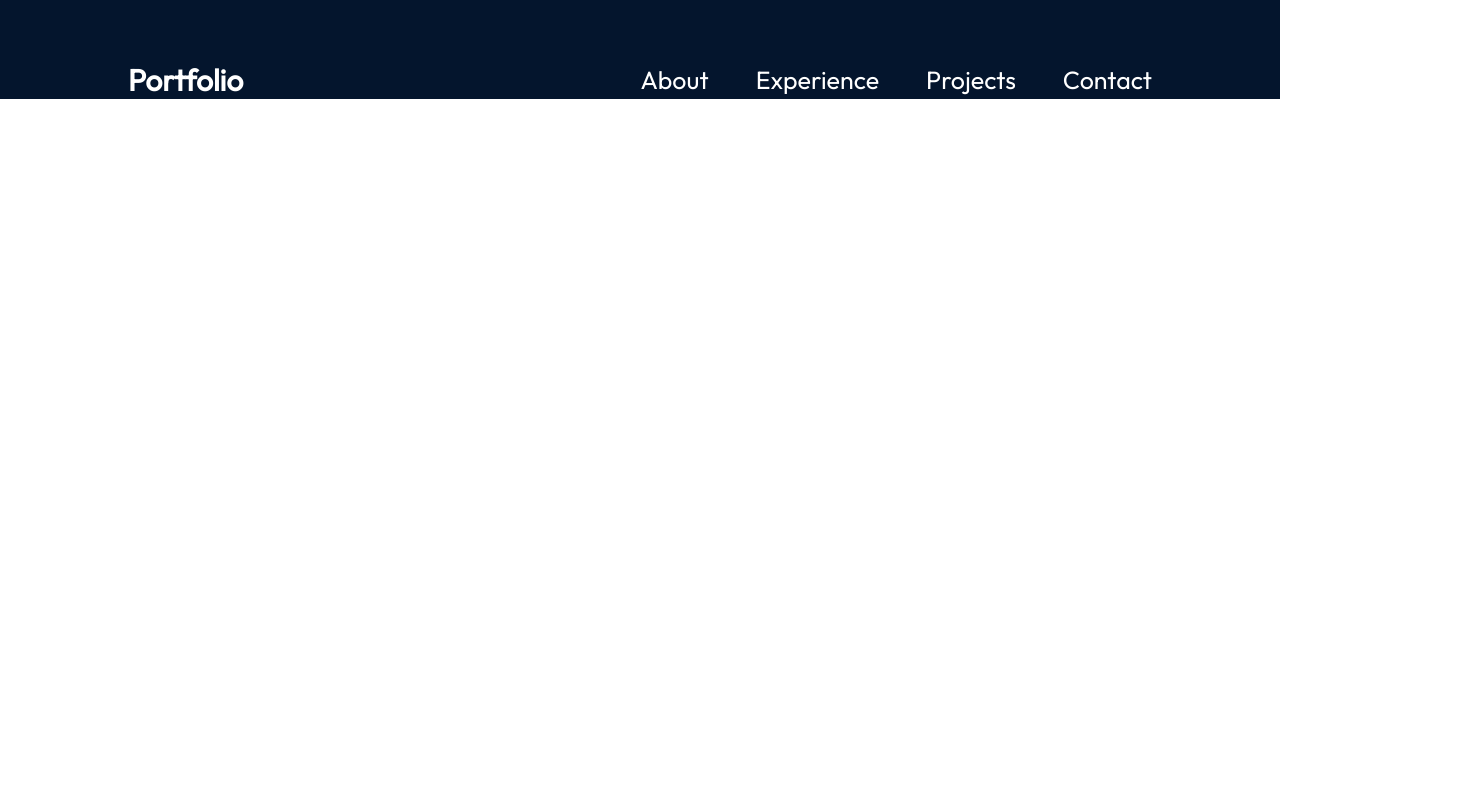
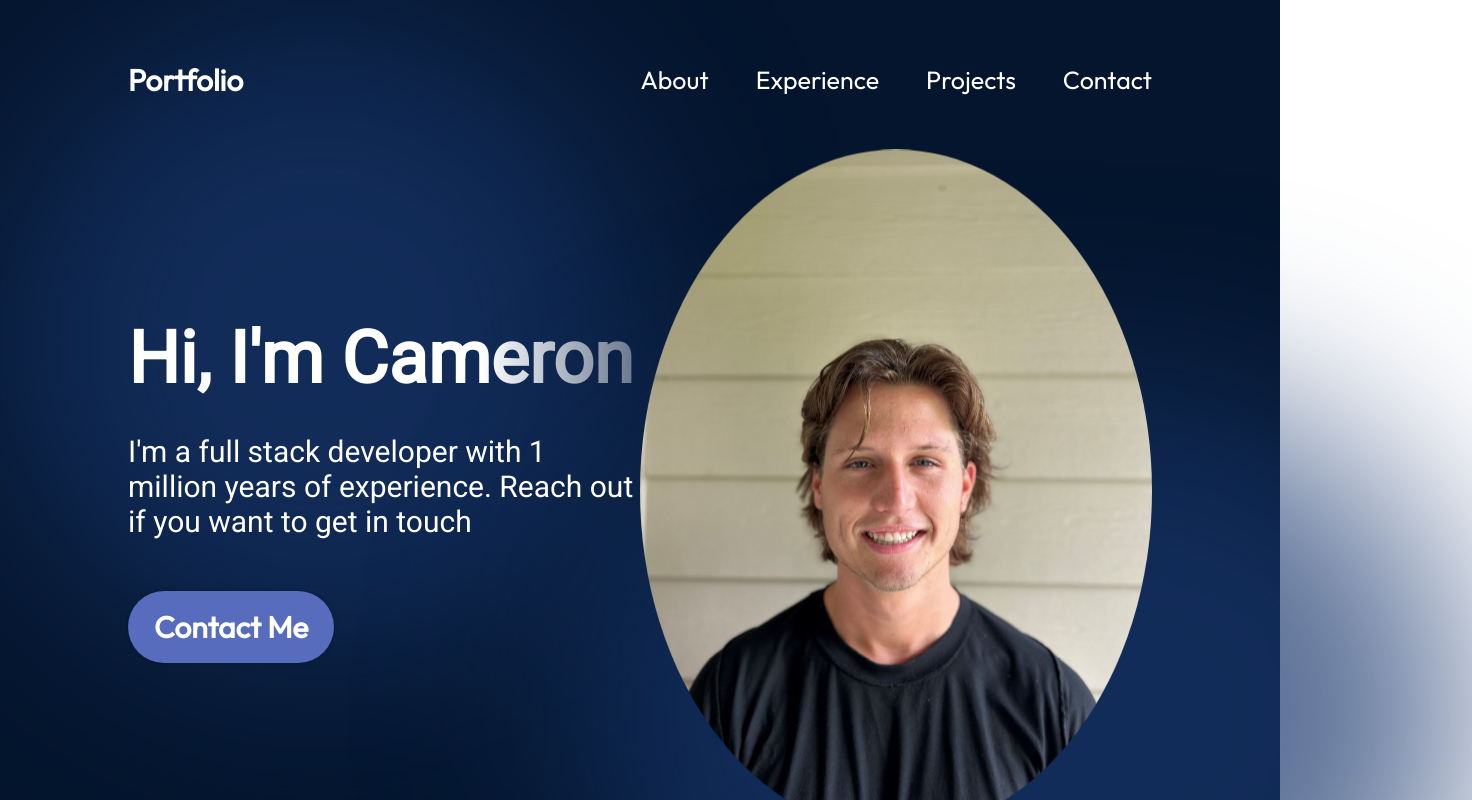
Before and after one commit to CPoooo/professional-portfolio, a React (Vite) app in the folder Professional Portfolio/: page / in a window 1280 px wide. Shown: the top 800 px of the page, 1472 px wide, since content can reach past the window. Built offline with nearby package versions, Linux system fonts and the light colour scheme.

Commit message:
finished hero section

```diff
--- a/Professional Portfolio/src/App.jsx
+++ b/Professional Portfolio/src/App.jsx
@@ -1,9 +1,13 @@
 import styles from './App.module.css'
 import { Navbar } from './components/Navbar/Navbar'
+import { Hero } from './components/Hero/Hero'
+import { About } from './components/About/About'
 
 function App() {
   return <div className={styles.App}>
     <Navbar />
+    <Hero />
+    <About />
   </div>
 }
 
--- /dev/null
+++ b/Professional Portfolio/src/components/About/About.jsx
@@ -0,0 +1,5 @@
+import React from "react";
+
+export const About = () => {
+    return <div>About</div>
+};
--- /dev/null
+++ b/Professional Portfolio/src/components/Hero/Hero.jsx
@@ -0,0 +1,21 @@
+import React from "react";
+import { getImageUrl } from "../../utils";
+import styles from './Hero.module.css'
+
+export const Hero = () => {
+  return (
+    <section className={styles.container}>
+      <div className={styles.content}>
+        <h1 className={styles.title}>Hi, I'm Cameron</h1>
+        <p className={styles.description}>
+          I'm a full stack developer with 1 million years of experience. Reach
+          out if you want to get in touch
+        </p>
+        <a href="mailto:cameronpool2019@gmail.com" className={styles.contactBtn}>Contact Me</a>
+      </div>
+      <img src={getImageUrl('hero/Headshot.jpg')} alt="Hero image of me" className={styles.heroImg} />
+      <div className={styles.topBlur} />
+      <div className={styles.bottomBlur} />
+    </section>
+  );
+};
--- /dev/null
+++ b/Professional Portfolio/src/components/Hero/Hero.module.css
@@ -0,0 +1,113 @@
+@import "../../vars.css";
+
+.container {
+  position: relative;
+  display: flex;
+  align-items: center;
+  justify-content: space-between;
+  margin-top: 49px;
+  z-index: 1;
+  margin-left: 10%;
+  margin-right: 10%;
+}
+
+.content {
+  display: flex;
+  flex-direction: column;
+  align-items: flex-start;
+  color: var(--color-text);
+  z-index: 1;
+}
+
+.title {
+  font-size: 72px;
+  font-weight: 900;
+  margin-bottom: 33px;
+  font-family: var(--font-roboto);
+  background: linear-gradient(
+    90deg,
+    rgba(255, 255, 255, 1) 70%,
+    rgba(255, 255, 255, 0) 120%
+  );
+  -webkit-text-fill-color: transparent;
+  -webkit-background-clip: text;
+}
+
+.description {
+    font-size: 30px;
+    font-family: var(--font-roboto);
+    margin-bottom: 52px;
+}
+
+.contactBtn {
+    text-decoration: none;
+    background-color: var(--color-primary);
+    color: var(--color-text);
+    border-radius: 100px;
+    font-size: 30px;
+    font-weight: 600;
+    padding: 17px 26px;
+    box-shadow: 0 0 4px 0 rgba(0, 0, 0, 0.25);
+}
+
+.heroImg {
+    width: 50%;
+    height: 50%;
+    z-index: 1;
+    border-radius: 50%;
+
+    animation-name: floating;
+    animation-duration: 3s;
+    animation-iteration-count: infinite;
+    animation-timing-function: ease-in-out;
+}
+
+@keyframes floating {
+    0% {
+        transform: translate(0, 0px);
+    }
+    50% {
+        transform: translate(0, 10px);
+    }
+    100% {
+        transform: translate(0, -0px);
+    }
+}
+
+.topBlur {
+    position: absolute;
+    width: 50vw;
+    height: 50vw;
+    min-width: 350px;
+    min-height: 350px;
+    top: -128px;
+    left: -10vw;
+    border-radius: 764px;
+    background: rgba(25, 55, 109, 0.7);
+    filter: blur(100px);
+    z-index: 0;
+}
+
+.bottomBlur {
+    position: absolute;
+    width: 70vw;
+    height: 50vw;
+    min-width: 250px;
+    min-height: 350px;
+    top: 246px;
+    right: -25vw;
+    border-radius: 764px;
+    background: rgba(25, 55, 109, 0.7);
+    filter: blur(100px);
+    z-index: 0;
+}
+
+@media screen and (max-width: 830px) {
+    .container {
+        flex-direction: column-reverse;
+    }
+
+    .content {
+        align-items: center;
+    }
+}
--- a/Professional Portfolio/src/vars.css
+++ b/Professional Portfolio/src/vars.css
@@ -7,5 +7,5 @@
     --color-bg: #04152d;
 
     /* Fonts */
-    --font-robot: 'Roboto';
+    --font-roboto: 'Roboto';
 }
```
Also changed, not shown: Professional Portfolio/assets/hero/Headshot.jpg (added), Professional Portfolio/src/components/About/About.module.css (added).
